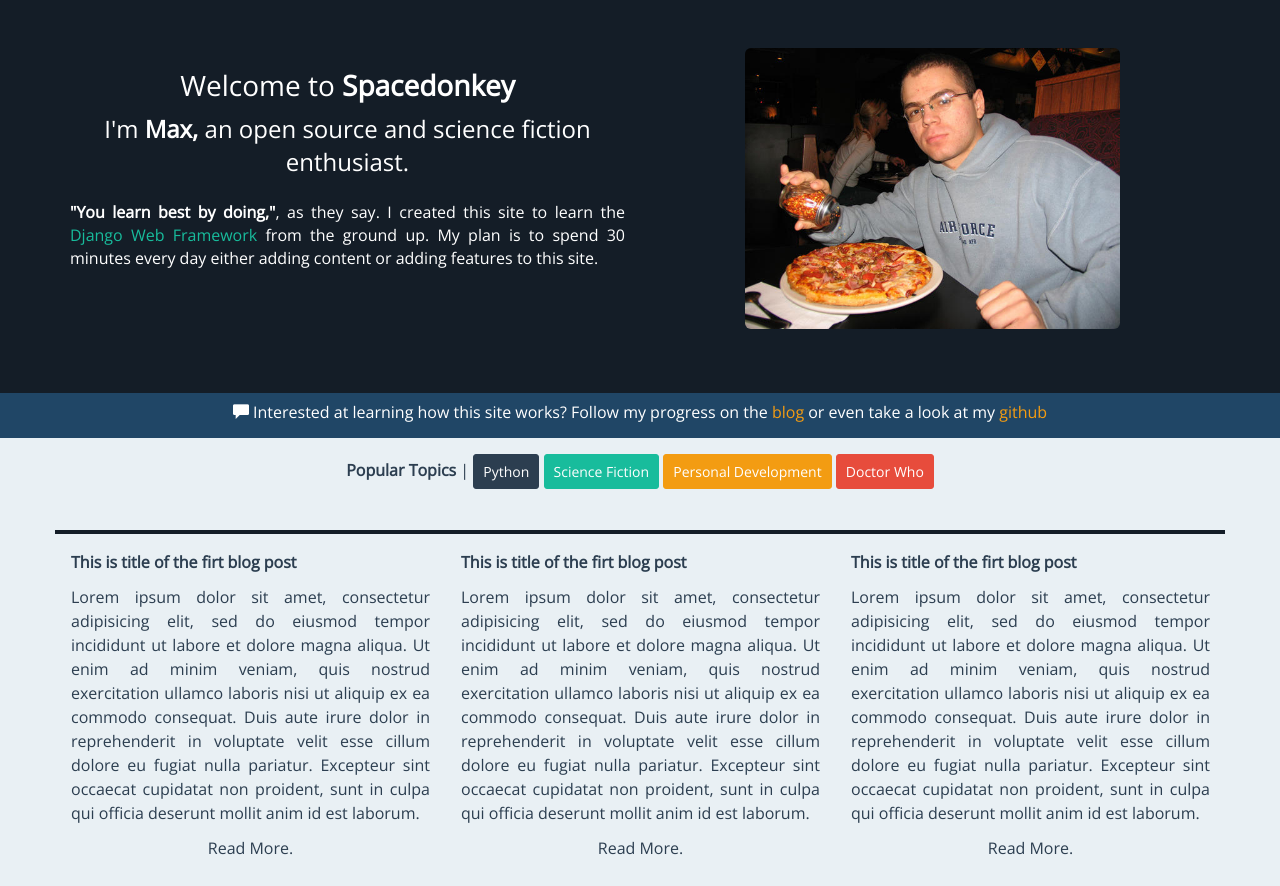
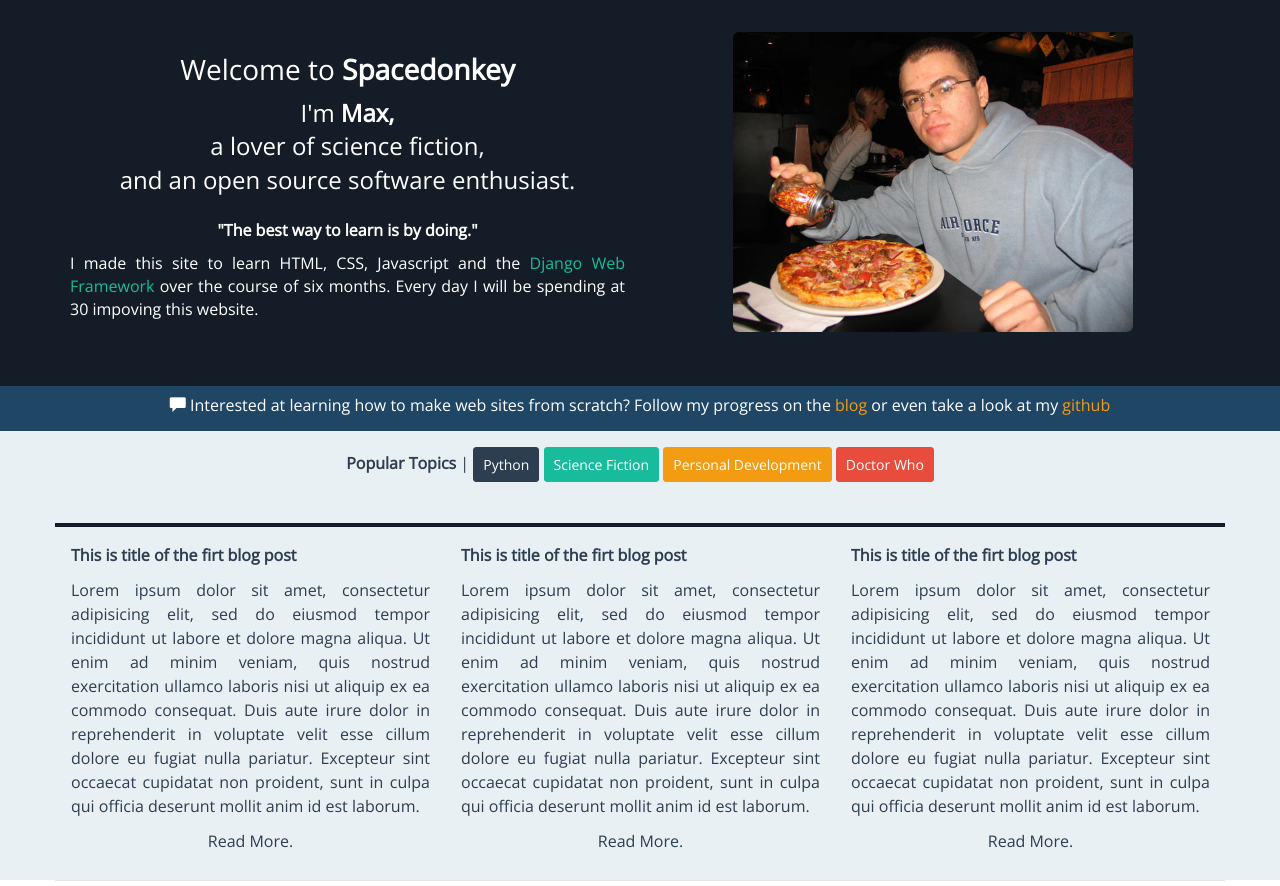
Before and after one commit to mooja/spacedonkey, a Django app: page / in a window 1280 px wide. Shown: the part 60-946 px from the top of the page. Run offline with Django 3.2, Linux system fonts and the light colour scheme; some libraries are stand-ins or nearby versions.

Commit message:
Changed index a bit.

```diff
--- a/spacedonkey/static/css/spacedonkey.css
+++ b/spacedonkey/static/css/spacedonkey.css
@@ -2,8 +2,9 @@
     color: #fff;
     background-color: #141D27;
     box-sizing: border-box;
-    padding: 3em 0 4em;
-    font-weight: 500;
+    padding: 2em 0 1em;
+    font-weight: 400;
+    border-bottom: 4px solid #141D27;
 }
 
 .index-message {
--- a/spacedonkey/templates/index.html
+++ b/spacedonkey/templates/index.html
@@ -8,12 +8,13 @@
         <div class="row">
             <div class="col-md-6">
                 <h3 class="text-center">Welcome to <strong>Spacedonkey</strong></h3>
-                <p class="lead text-center"> I'm <strong>Max,</strong> an open source and science fiction enthusiast.</p>
-                <p class="text-justify"><strong>"You learn best by doing,"</strong>, as they say. I created this site to learn the <a href="http://djangoproject.com" class="text-success">Django Web Framework</a> from the ground up. My plan is to spend 30 minutes every day either adding content or adding features to this site. </p>
+                <p class="lead text-center"> I'm <strong>Max,</strong><br/> a lover of science fiction,<br/> and an open source software enthusiast.</p>
+                <p class="text-center"><strong>"The best way to learn is by doing."</strong></p>
+                <p class="text-justify">I made this site to learn HTML, CSS, Javascript and the <a href="http://djangoproject.com" class="text-success">Django Web Framework</a> over the course of six months. Every day I will be spending at 30 impoving this website.</p>
                 <p><br/></p>
             </div>
             <div class="col-md-6">
-                <center><img width="375px" src="{% static "images/maxpizza.jpg" %}" class="img-responsive img-rounded" alt="My Picture"></center>
+                <center><img width="400px" src="{% static "images/maxpizza.jpg" %}" class="img-responsive img-rounded" alt="My Picture"></center>
             </div>
         </div>
     </div>
@@ -22,15 +23,15 @@
     <div class="container">
         <div class="row">
             <div class="col-md-12 text-center">
-                <p class="text-center"><span class="glyphicon glyphicon-comment"></span> Interested at learning how this site works? Follow my progress on the <a href="http://spacedonkey.org/blog/" class="text-warning">blog</a> or even take a look at my <a href="https://github.com/mooja/spacedonkey" class="text-warning">github</a></p>
+                <p class="text-center"><span class="glyphicon glyphicon-comment"></span> Interested at learning how to make web sites from scratch? Follow my progress on the <a href="http://spacedonkey.org/blog/" class="text-warning">blog</a> or even take a look at my <a href="https://github.com/mooja/spacedonkey" class="text-warning">github</a></p>
             </div>
         </div>
     </div>
 </div>
 <div class="index-blog-preview">
     <div class="container">
-        <div class="row">
-            <div class="col-md-12 bottom-buffer-30">
+        <div class="row bottom-buffer-30">
+            <div class="col-md-12">
                 <p>
                 <strong>Popular Topics</strong> |
                 <button type="button" class="btn btn-primary btn-sm">Python</button>
```
Also changed, not shown: spacedonkey/dump.txt (added, +1 -0 lines).
